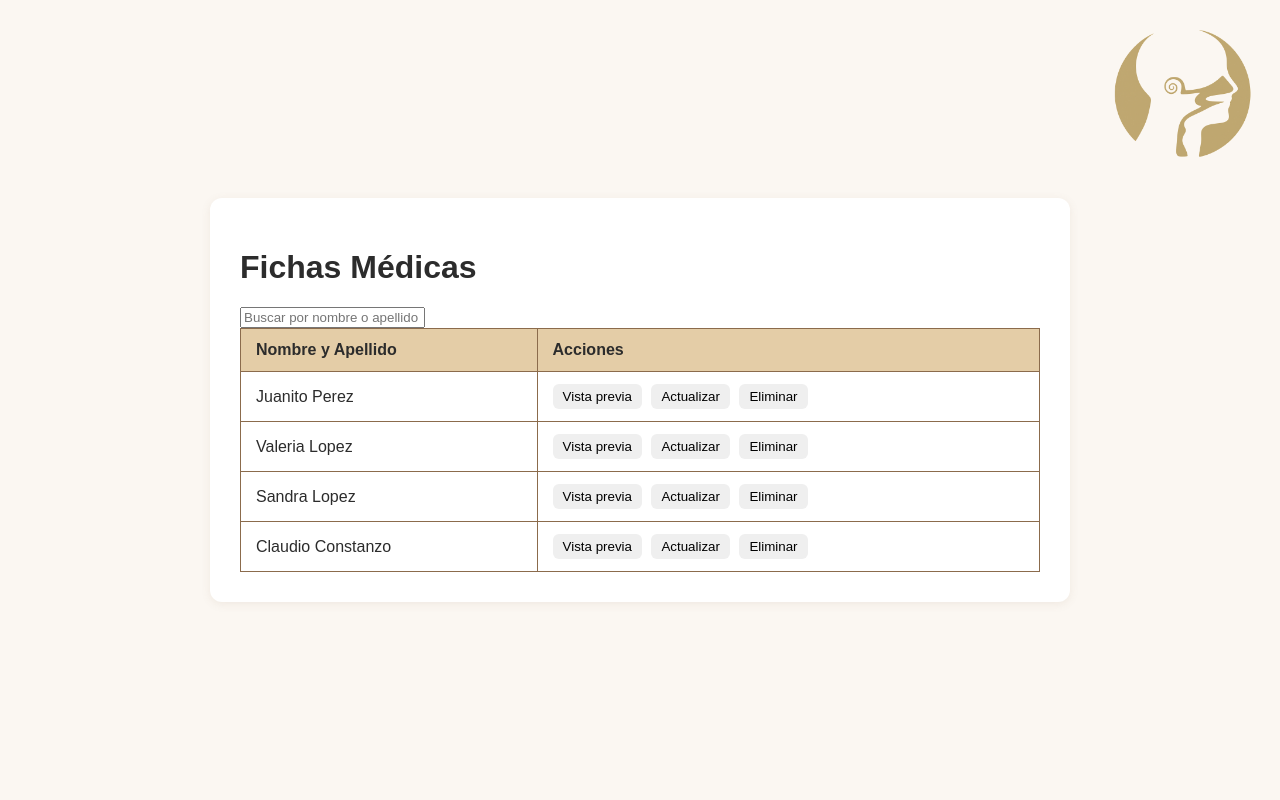
After one commit to Claudio-Constanzo/consulta-medica, a Django app: page /crud-ficha/ in a window 1280 px wide. The commit adds this page. Run offline with Django 5.2, Linux system fonts and the light colour scheme; parts of the project's set-up code (start-up, migrations or seed data) failed here and were passed over.

Commit message:
Crud Fichas médicas
Ahora se puede visualizar como se vería el crud de ficha medica, aún no se conecta a los botones del menú del doctor. También faltaría agregar otro botón para poder crear nuevas fichas médicas.

```diff
--- a/consulta/urls.py
+++ b/consulta/urls.py
@@ -19,14 +19,15 @@ from django.conf.urls.static import static
 from django.contrib import admin
 from django.urls import path, include
 from formulario.views import registro_view
-from doctor.views import doctor_view
+from doctor.views import doctor_view, crudFicha_view
 from fichaMedica.views import fichaMedica_view
 from usuarios.views import usuarios_view
 from agendarHora.views import agendar_cita_view, confirmacion_cita_view
 
-
 from home.views import home
 from cuentas import urls
+
+app_name = "crud"
 
 urlpatterns = [
     path('admin/', admin.site.urls),
@@ -38,6 +39,7 @@ urlpatterns = [
     path('cuenta/',include('cuentas.urls')), # rutas para registro y login
     path('agendar-cita/', agendar_cita_view, name='agendar-cita'), #ruta para agendar cita
     path('cita-confirmacion/', confirmacion_cita_view, name='cita-confirmacion'), #ruta de confirmacion de cita
+    path('crud-ficha/', crudFicha_view, name='crud-ficha')
 ]
 
 if settings.DEBUG:
--- a/cuentas/urls.py
+++ b/cuentas/urls.py
@@ -1,9 +1,9 @@
-from django.urls import path
+from django.urls import path, include
 from . import views
 
 app_name = "cuenta"
 
 urlpatterns = [
     path('login/', views.login_view, name='login'),
-    path('menu-doctor/', views.menuDoctor_view, name='menuDoctor')
+    path('menu-doctor/', views.menuDoctor_view, name='menuDoctor'),
 ]
--- /dev/null
+++ b/doctor/static/css/styleCrudFicha.css
@@ -0,0 +1,131 @@
+:root {
+    --color-arena: #E4CDA7;
+    --color-crema: #FBF7F2;
+    --color-marron: #8B6B4C;
+    --color-cobre: #B87333;
+    --color-white: #ffffff;
+    --color-dark: #2c2c2c;
+    --shadow: 0 2px 10px rgba(139, 107, 76, 0.1);
+    --transition: all 0.3s ease;
+}
+
+body {
+    font-family: Arial, sans-serif;
+    background: var(--color-crema);
+    color: var(--color-dark);
+    display: flex;
+    justify-content: center;
+    align-items: center;
+    min-height: 100vh;
+    padding: 0;
+    margin: 0;
+}
+
+/* Contenedor principal */
+.container {
+    width: 100%;
+    max-width: 800px;
+    background: var(--color-white);
+    box-shadow: var(--shadow);
+    border-radius: 12px;
+    padding: 30px;
+    text-align: left;
+}
+
+/* Buscador */
+.search-container {
+    display: flex;
+    gap: 10px;
+    margin-bottom: 20px;
+}
+
+.search-container input[type="text"] {
+    flex: 1;
+    padding: 10px 15px;
+    border-radius: 8px;
+    border: 1px solid var(--color-marron);
+    font-size: 16px;
+}
+
+.search-container button {
+    padding: 10px 20px;
+    border: none;
+    border-radius: 8px;
+    background: var(--color-cobre);
+    color: var(--color-white);
+    font-weight: bold;
+    cursor: pointer;
+    transition: var(--transition);
+}
+
+.search-container button:hover {
+    background: var(--color-marron);
+}
+
+/* Tabla de fichas */
+table {
+    width: 100%;
+    border-collapse: collapse;
+}
+
+th, td {
+    padding: 12px 15px;
+    border: 1px solid var(--color-marron);
+    text-align: left;
+}
+
+th {
+    background: var(--color-arena);
+    color: var(--color-dark);
+}
+
+td button {
+    padding: 5px 10px;
+    margin-right: 5px;
+    border: none;
+    border-radius: 6px;
+    cursor: pointer;
+    transition: var(--transition);
+}
+
+td button.view {
+    background: var(--color-cobre);
+    color: var(--color-white);
+}
+
+td button.update {
+    background: var(--color-arena);
+    color: var(--color-dark);
+}
+
+td button.delete {
+    background: var(--color-marron);
+    color: var(--color-white);
+}
+
+td button:hover {
+    transform: translateY(-2px);
+    opacity: 0.9;
+}
+
+@media (max-width: 600px) {
+    .search-container {
+        flex-direction: column;
+    }
+
+    td button {
+        margin-bottom: 5px;
+        width: 100%;
+    }
+}
+
+.Logo {
+    position: absolute; /* Para posicionarlo respecto a la ventana */
+    top: 20px;
+    right: 20px;
+}
+
+.Logo img {
+    width: 150px;
+    height: auto;
+}
--- /dev/null
+++ b/doctor/static/js/funcionalidadFicha.js
@@ -0,0 +1,38 @@
+// Función para buscar pacientes por nombre o apellido
+function buscarPaciente() {
+    const filtro = document.getElementById('buscar').value.toLowerCase();
+    const filas = document.querySelectorAll('#tabla-cuerpo tr');
+
+    filas.forEach(fila => {
+        const nombre = fila.cells[0].innerText.toLowerCase();
+        if (nombre.includes(filtro)) {
+            fila.style.display = '';
+        } else {
+            fila.style.display = 'none';
+        }
+    });
+}
+
+// Función para mostrar vista previa del paciente
+function vistaPrevia(btn) {
+    const nombre = btn.closest('tr').cells[0].innerText;
+    alert('Vista previa de: ' + nombre);
+}
+
+// Función para actualizar la ficha del paciente
+function actualizar(btn) {
+    const nombre = btn.closest('tr').cells[0].innerText;
+    alert('Actualizar ficha de: ' + nombre);
+}
+
+// Función para eliminar la fila del paciente
+function eliminar(btn) {
+    const fila = btn.closest('tr');
+    const nombre = fila.cells[0].innerText;
+    if (confirm('¿Eliminar ficha de ' + nombre + '?')) {
+        fila.remove();
+    }
+}
+
+// Devolver datos para buscar por nombre o apellido sin necesidad de un boton
+document.getElementById('buscar').addEventListener('input', buscarPaciente);
--- /dev/null
+++ b/doctor/templates/doctor/crudFicha.html
@@ -0,0 +1,66 @@
+{% load static %}
+<!DOCTYPE html>
+<html lang="es">
+<head>
+    <meta charset="UTF-8">
+    <meta name="viewport" content="width=device-width, initial-scale=1.0">
+    <title>Fichas Médicas</title>
+    <link rel="stylesheet" href="../../../../static/css/styleCrudFicha.css">
+</head>
+<body>
+    <div class="container">
+        <h1>Fichas Médicas</h1>
+
+        <!-- Buscador -->
+        <div class="search-bar">
+            <input type="text" id="buscar" placeholder="Buscar por nombre o apellido">
+        </div>
+
+        <!-- Tabla de pacientes -->
+        <table class="tabla-pacientes">
+            <thead>
+                <tr>
+                    <th>Nombre y Apellido</th>
+                    <th>Acciones</th>
+                </tr>
+            </thead>
+            <tbody id="tabla-cuerpo">
+                <tr>
+                    <td>Juanito Perez</td>
+                    <td>
+                        <button class="btn-accion" onclick="vistaPrevia(this)">Vista previa</button>
+                        <button class="btn-accion" onclick="actualizar(this)">Actualizar</button>
+                        <button class="btn-accion eliminar" onclick="eliminar(this)">Eliminar</button>
+                    </td>
+                </tr>
+                <tr>
+                    <td>Valeria Lopez</td>
+                    <td>
+                        <button class="btn-accion" onclick="vistaPrevia(this)">Vista previa</button>
+                        <button class="btn-accion" onclick="actualizar(this)">Actualizar</button>
+                        <button class="btn-accion eliminar" onclick="eliminar(this)">Eliminar</button>
+                    </td>
+                </tr>
+                <tr>
+                    <td>Sandra Lopez</td>
+                    <td>
+                        <button class="btn-accion" onclick="vistaPrevia(this)">Vista previa</button>
+                        <button class="btn-accion" onclick="actualizar(this)">Actualizar</button>
+                        <button class="btn-accion eliminar" onclick="eliminar(this)">Eliminar</button>
+                    </td>
+                </tr>
+                <tr>
+                    <td>Claudio Constanzo</td>
+                    <td>
+                        <button class="btn-accion" onclick="vistaPrevia(this)">Vista previa</button>
+                        <button class="btn-accion" onclick="actualizar(this)">Actualizar</button>
+                        <button class="btn-accion eliminar" onclick="eliminar(this)">Eliminar</button>
+                    </td>
+                </tr>
+            </tbody>
+        </table>
+    </div>
+    <div class="Logo">
+        <img src="{% static 'img/Logo clinica.png' %}" alt="Logo">
+    </div>
+    <script src="{% static 'js/funcionalidadFicha.js' %}"></script>
--- a/doctor/views.py
+++ b/doctor/views.py
@@ -2,3 +2,6 @@ from django.shortcuts import render
 
 def doctor_view(request):
     return render(request, 'doctor/doctor.html')
+
+def crudFicha_view(request):
+    return render(request, 'doctor/crudFicha.html')
```
Also changed, not shown: cuentas/static/cuentas/css/styleDoc.css (+11 -0 lines), cuentas/templates/cuenta/menuDoctor.html (+7 -0 lines), cuentas/static/img/Logo clinica.png (added), doctor/static/img/Logo clinica.png (added).
